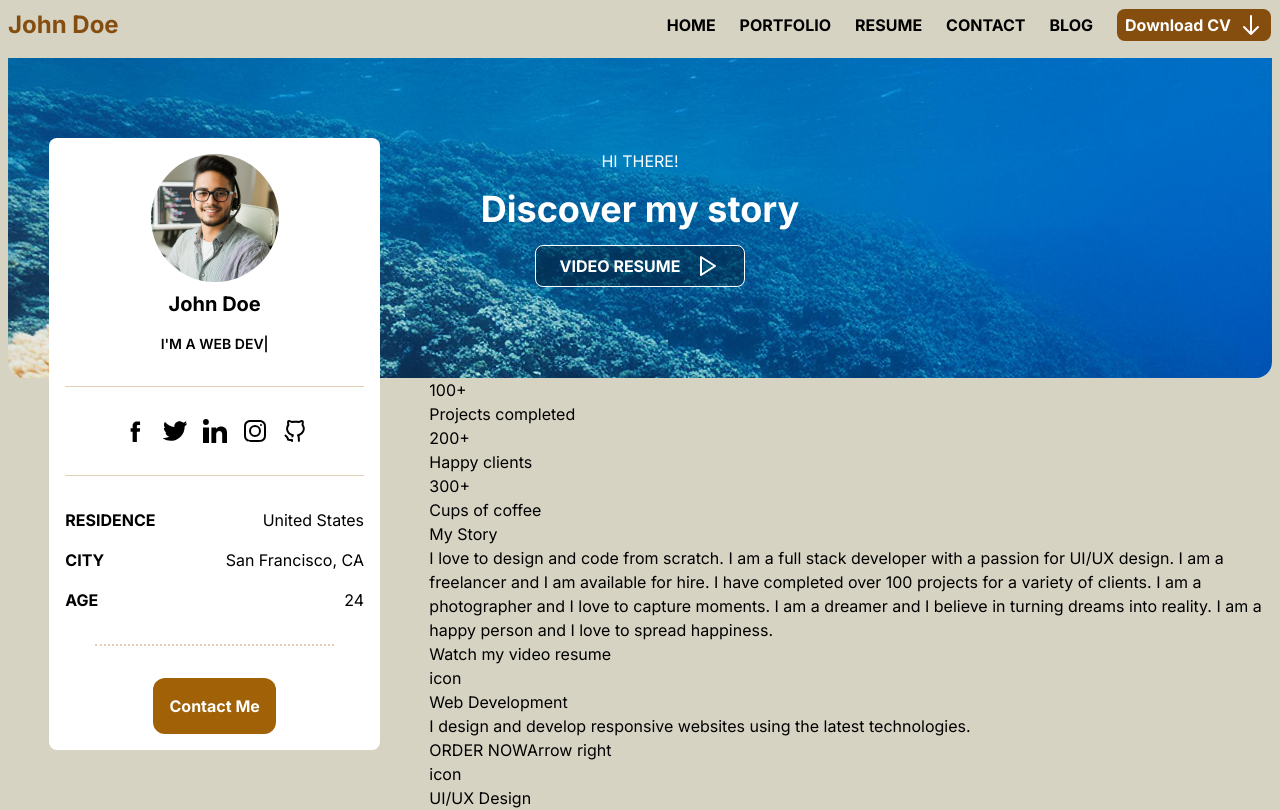
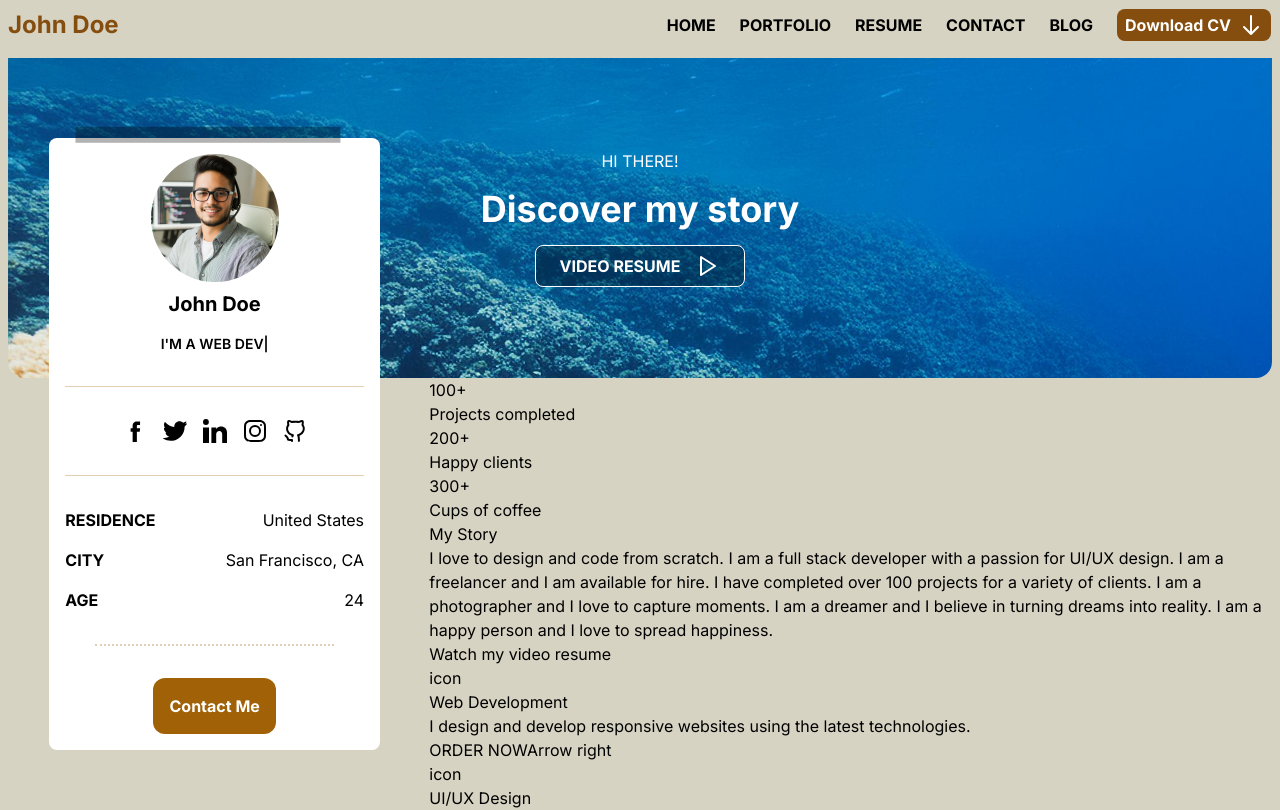
Before and after one commit to ledminh/porfolio-landing-page-1, a Next.js app: page / in a window 1280 px wide. Shown: the top 810 px of the page. Built offline with nearby package versions, Linux system fonts and the light colour scheme.

Commit message:
Add Tape css effect

```diff
--- a/src/app/globals.css
+++ b/src/app/globals.css
@@ -19,3 +19,15 @@
     opacity: 1;
   }
 }
+
+.tape::before {
+  content: "";
+  position: absolute;
+  top: 0;
+  left: 0;
+  width: 80%;
+  height: 1rem;
+  background-color: #000;
+  opacity: 0.3;
+  transform: translateY(-70%) translateX(10%);
+}
--- a/src/components/Home/Sidebar/index.tsx
+++ b/src/components/Home/Sidebar/index.tsx
@@ -10,6 +10,7 @@ export default function Sidebar() {
     <>
       <div
         className={`
+        tape
         bg-white p-4 rounded-lg
         fixed bottom-0 left-1/2 -translate-x-1/2
         flex flex-col gap-4 justify-center items-center
@@ -36,7 +37,9 @@ export default function Sidebar() {
         </ul>
       </div>
       <div
-        className={`hidden
+        className={`
+        tape
+        hidden
         lg:flex flex-col gap-8 justify-center items-center
         z-50 p-4 rounded-lg bg-white
         w-4/5 mx-auto
```
